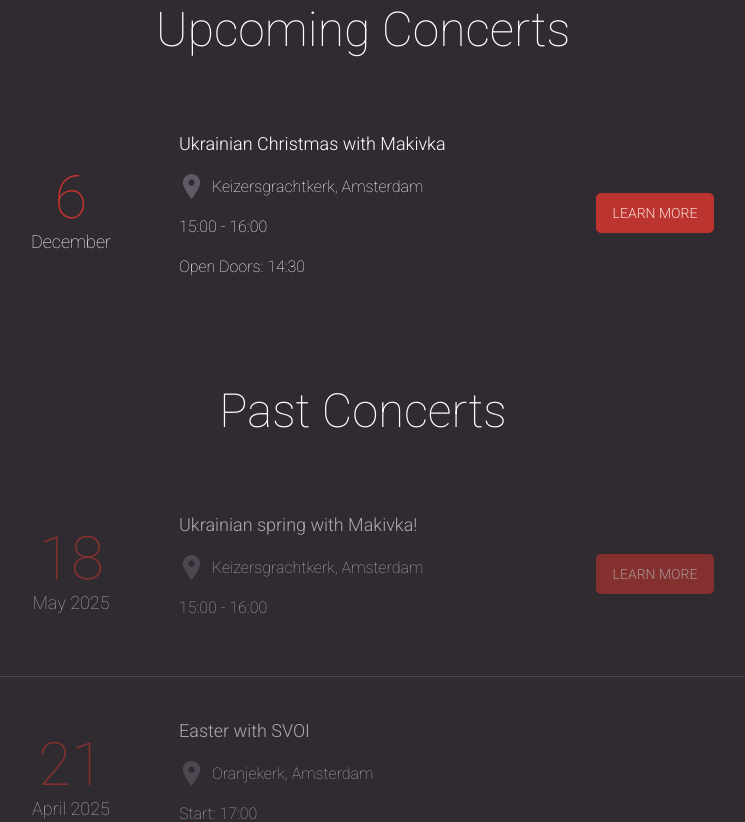
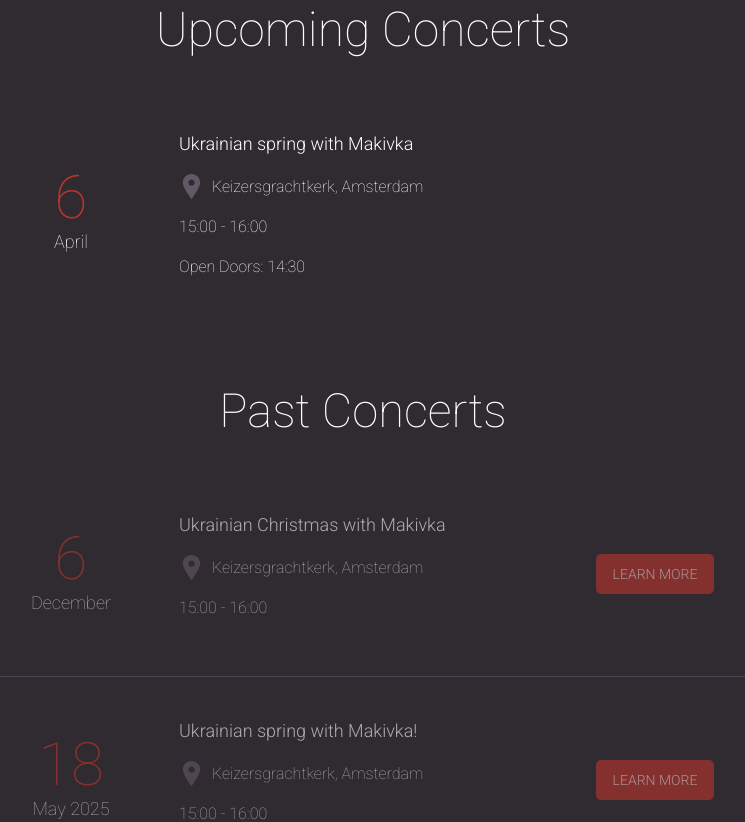
Before and after one commit to lkononenko/makivka-website, a Next.js app: page / in a window 1280 px wide. Shown: the part 940-1762 px from the top of the page, without its empty margins (277-1022 px from the left). Built offline with nearby package versions, Linux system fonts and the light colour scheme.

Commit message:
update concerts

```diff
--- a/src/app/page.tsx
+++ b/src/app/page.tsx
@@ -10,12 +10,12 @@
 const upcomingConcerts = [
   {
     date: '6',
-    month: 'December',
-    title: 'Ukrainian Christmas with Makivka',
+    month: 'April',
+    title: 'Ukrainian spring with Makivka',
     location: 'Keizersgrachtkerk, Amsterdam',
     time: '15:00 - 16:00',
-    desc: 'Open Doors: 14:30',
-    infoLink: 'https://www.eventbrite.com/e/ukrainian-christmas-in-amsterdam-tickets-1841853215549?aff=oddtdtcreator'
+    desc: 'Open Doors: 14:30'
+    // infoLink: 'https://www.eventbrite.com/e/ukrainian-christmas-in-amsterdam-tickets-1841853215549?aff=oddtdtcreator'
   },
 ];
 
--- a/src/app/partials/PastConcerts/PastConcerts.tsx
+++ b/src/app/partials/PastConcerts/PastConcerts.tsx
@@ -4,6 +4,14 @@
 import React, { FC } from 'react';
 
 const pastConcerts = [
+  {
+    date: '6',
+    month: 'December',
+    title: 'Ukrainian Christmas with Makivka',
+    location: 'Keizersgrachtkerk, Amsterdam',
+    time: '15:00 - 16:00',
+    infoLink: 'https://www.eventbrite.com/e/ukrainian-christmas-in-amsterdam-tickets-1841853215549?aff=oddtdtcreator'
+  },
   {
     date: '18',
     month: 'May 2025',
```
